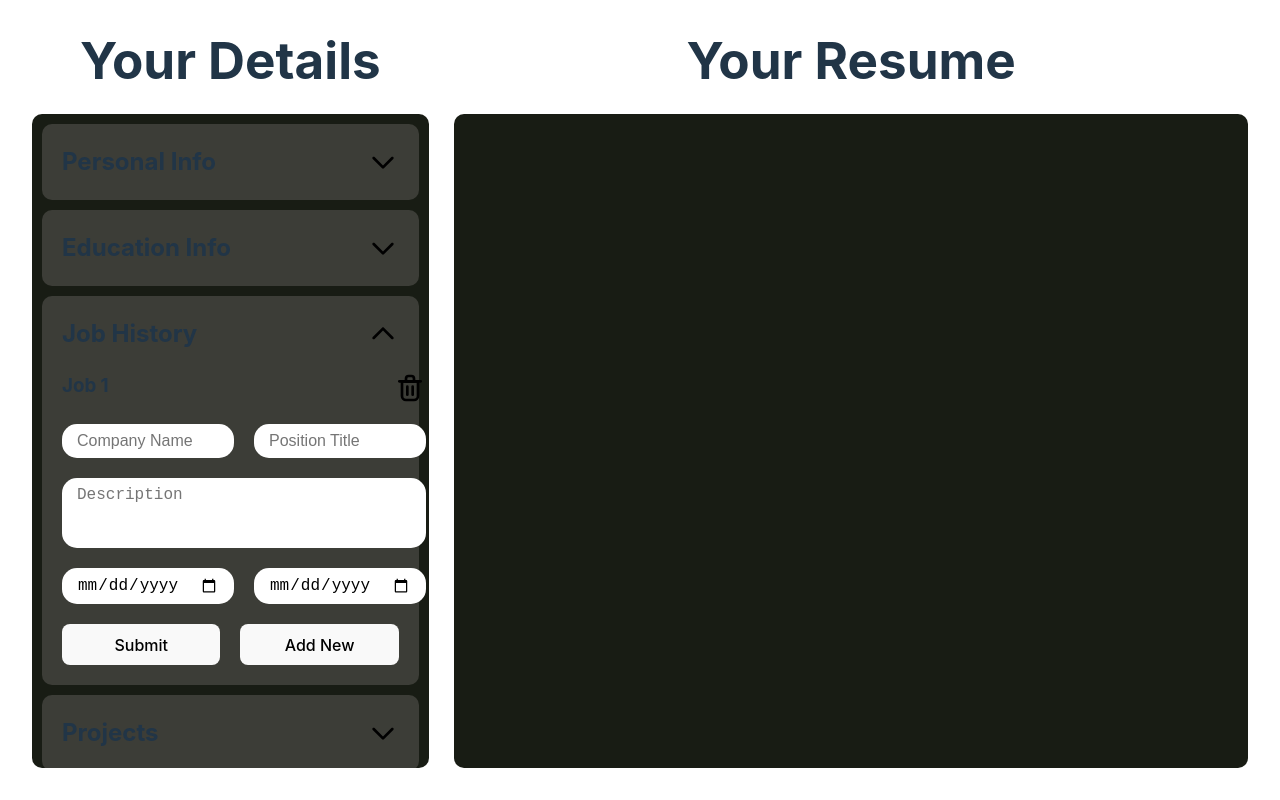
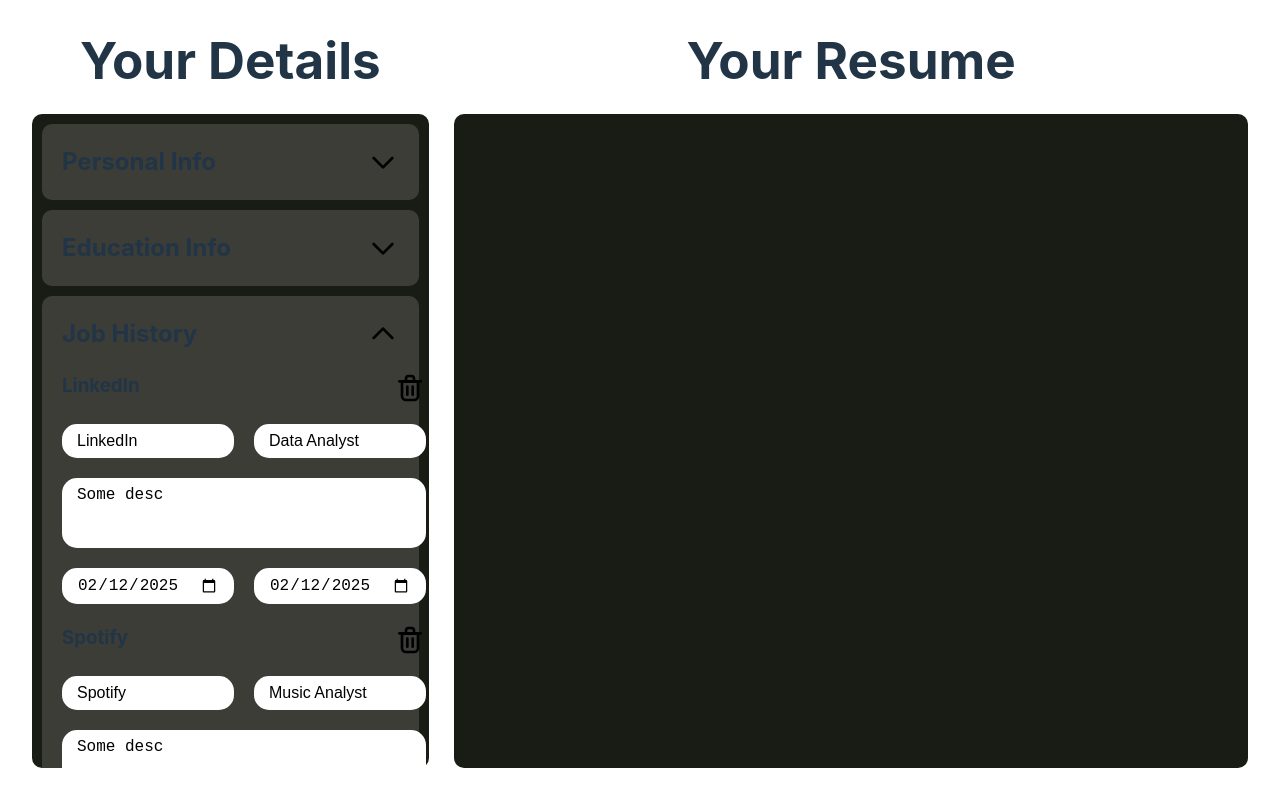
Before and after one commit to kaezrr/cv-application, a React (Vite) app: page / in a window 1280 px wide. Both pictures are taken after a click on the picture 382 px from the left and 333 px from the top of the page. Built offline with nearby package versions, Linux system fonts and the light colour scheme.

Commit message:
Finish Job section

```diff
--- a/src/components/EducationForm.jsx
+++ b/src/components/EducationForm.jsx
@@ -62,9 +62,9 @@ export default function EducationForm(props) {
         target[i + 3].value,
         target[i + 0].dataset.index,
       );
-      setData(newData);
-      resumeData.education = newData;
     }
+    setData(newData);
+    resumeData.education = newData;
   }
 
   function deleteItem(i) {
--- a/src/components/JobForm.jsx
+++ b/src/components/JobForm.jsx
@@ -1,30 +1,111 @@
+import { useState } from "react";
+import resumeData, { addJob, addProject } from "../data";
 import InfoSection from "./InfoSection";
+import { format } from "date-fns";
 
-function Job({ title }) {
+function Job({
+  title,
+  del,
+  name = "",
+  role = "",
+  desc = "",
+  start = "",
+  end = "",
+  index = null,
+}) {
   return (
     <section>
       <h3>{title}</h3>
-      <img src="/delete.svg" alt="delete" />
-      <input placeholder="Company Name" />
-      <input placeholder="Position Title" />
+      <img src="/delete.svg" alt="delete" onClick={del} />
+      <input
+        placeholder="Company Name"
+        defaultValue={name}
+        data-index={index}
+        required
+      />
+      <input placeholder="Position Title" defaultValue={role} required />
       <textarea
+        defaultValue={desc}
         placeholder="Description"
         rows="3"
         className="job-description"
+        required
       />
-      <input type="date" />
-      <input type="date" />
+      <input
+        type="date"
+        defaultValue={start ? format(start, "yyyy-MM-dd") : ""}
+        required
+      />
+      <input
+        type="date"
+        defaultValue={end ? format(end, "yyyy-MM-dd") : ""}
+        required
+      />
     </section>
   );
 }
 
 export default function JobForm(props) {
+  const [data, setData] = useState(resumeData.jobs);
+  const [itemCount, setItemCount] = useState(data.length);
+
+  function handleSubmit(e) {
+    e.preventDefault();
+    const target = e.target;
+    let newData = [...data];
+    for (let i = 0; i < itemCount * 5; i += 5) {
+      addJob(
+        newData,
+        target[i + 0].value,
+        target[i + 1].value,
+        target[i + 2].value,
+        target[i + 3].value,
+        target[i + 4].value,
+        target[i + 0].dataset.index,
+      );
+    }
+    setData(newData);
+    resumeData.jobs = newData;
+  }
+
+  function deleteItem(i) {
+    let newData = [...data];
+    newData.splice(i, 1);
+    setData(newData);
+    resumeData.jobs = newData;
+  }
+
   return (
-    <InfoSection heading="Job History" formName="jobs" {...props}>
-      <Job title="Job 1" />
+    <InfoSection
+      heading="Job History"
+      formName="jobs"
+      handleSubmit={handleSubmit}
+      {...props}
+    >
+      {data.map((job, i) => (
+        <Job
+          key={job.id}
+          title={job.company}
+          name={job.company}
+          role={job.role}
+          desc={job.description}
+          start={job.startDate}
+          end={job.endDate}
+          index={i}
+          del={() => {
+            deleteItem(i);
+            setItemCount(data.length - 1);
+          }}
+        />
+      ))}
+      {itemCount - data.length >= 1 && (
+        <Job title="New Job" del={() => setItemCount(data.length)} />
+      )}
       <div className="button-container">
         <button>Submit</button>
-        <button>Add New</button>
+        <button type="button" onClick={() => setItemCount(data.length + 1)}>
+          Add New
+        </button>
       </div>
     </InfoSection>
   );
--- a/src/data.js
+++ b/src/data.js
@@ -17,40 +17,60 @@ export function updatePersonal(firstName, lastName, phone, email) {
   };
 }
 
-export function addSchool(
-  data,
-  school,
-  degree,
-  startDate,
-  endDate,
-  index = null,
-) {
+export function addSchool(data, school, degree, start, end, index = null) {
   const newData = {
     school,
     degree,
-    startDate,
-    endDate,
+    startDate: start,
+    endDate: end,
     id: crypto.randomUUID(),
   };
   index ? (data[index] = newData) : data.push(newData);
 }
 
-export function addJob(company, role, description, startDate, endDate) {
-  resumeData.jobs.push({
+export function addJob(data, company, role, desc, start, end, index = null) {
+  const newData = {
     company,
     role,
-    description,
-    startDate,
-    endDate,
+    description: desc,
+    startDate: start,
+    endDate: end,
     id: crypto.randomUUID(),
-  });
+  };
+  index ? (data[index] = newData) : data.push(newData);
 }
 
-export function addProject(name, description, link) {
-  resumeData.projects.push({
+export function addProject(data, name, desc, link, index = null) {
+  const newData = {
     name,
-    description,
+    description: desc,
     link,
     id: crypto.randomUUID(),
-  });
+  };
+  index ? (data[index] = newData) : data.push(newData);
 }
+
+addJob(
+  resumeData.jobs,
+  "LinkedIn",
+  "Data Analyst",
+  "Some desc",
+  new Date(),
+  new Date(),
+);
+addJob(
+  resumeData.jobs,
+  "Spotify",
+  "Music Analyst",
+  "Some desc",
+  new Date(),
+  new Date(),
+);
+addJob(
+  resumeData.jobs,
+  "Newegg",
+  "Some egging",
+  "edging desc",
+  new Date(),
+  new Date(),
+);
```
